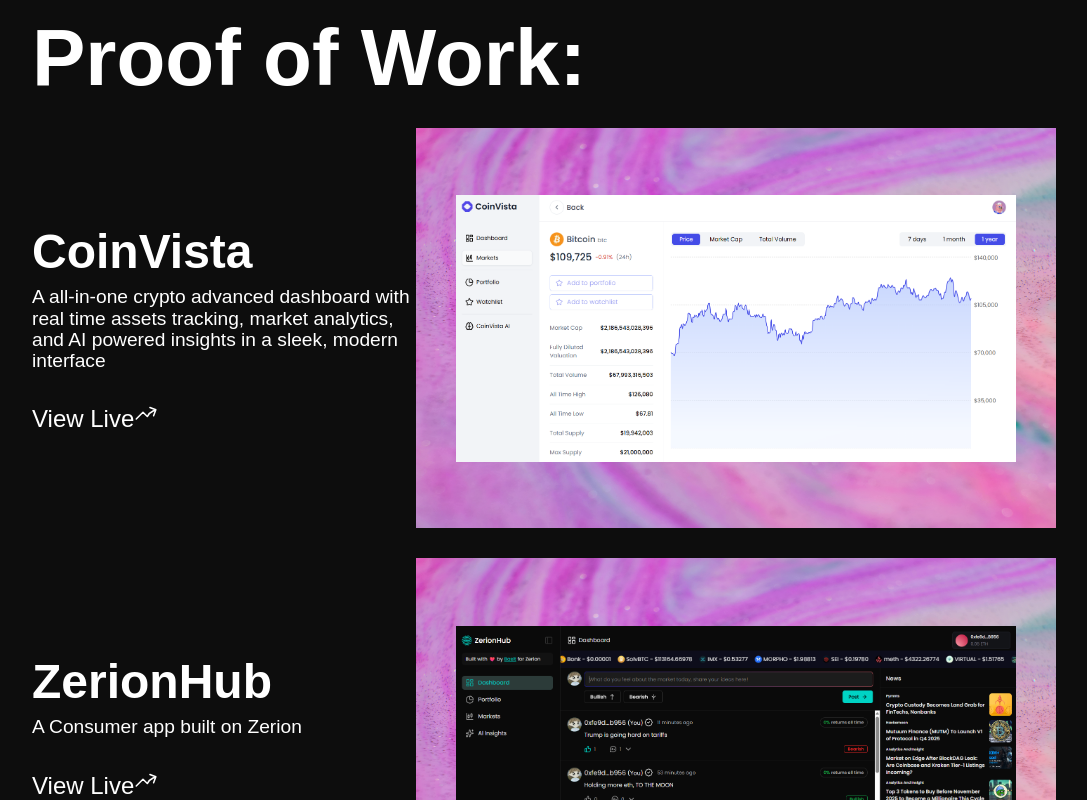
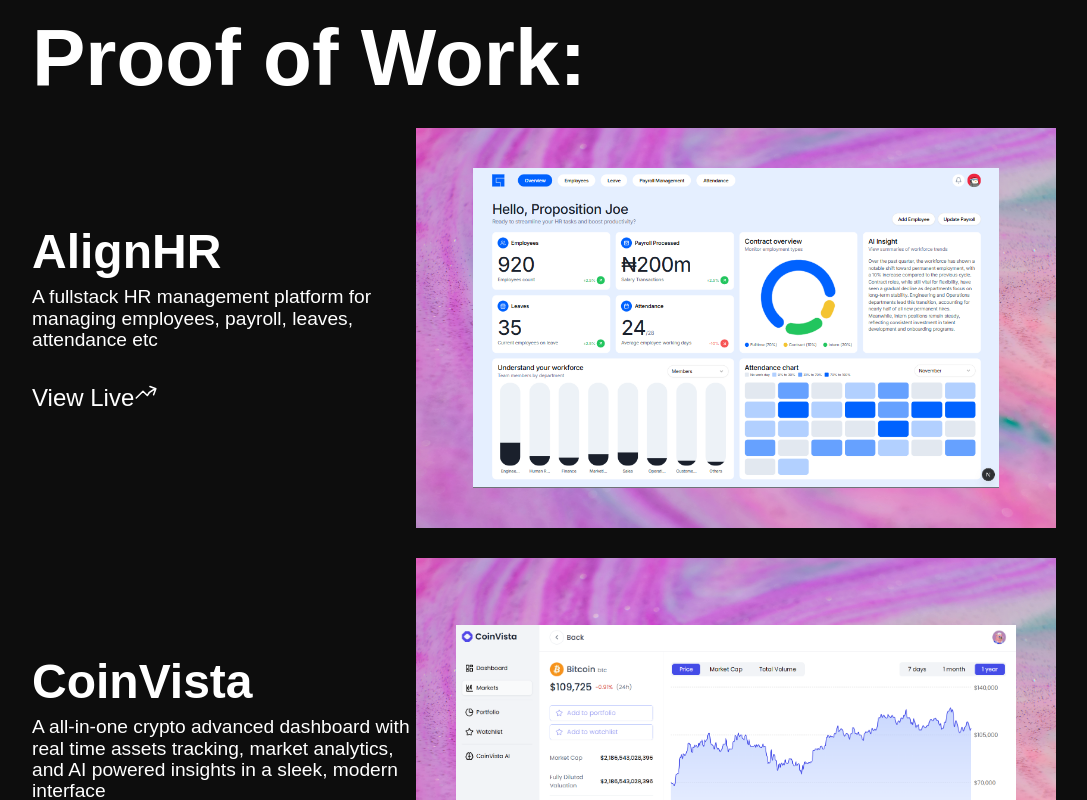
Before and after one commit to Basit46/Web3-portfolio, a React (Vite) app: page / in a window 1280 px wide. Shown: the part 1280-2080 px from the top of the page, without its empty margins (96-1183 px from the left). Built offline with nearby package versions, Linux system fonts and the light colour scheme; no server answers; a web font is replaced by a local one.

Commit message:
update: projects

```diff
--- a/src/works.js
+++ b/src/works.js
@@ -6,8 +6,15 @@
 import Harmony from "./assets/Harmony.png";
 import zerionHub from "./assets/zerionHub.png";
 import coinvista from "./assets/coinvista.png";
+import alignhr from "./assets/alignhr.png";
 
 export const projects = [
+  {
+    name: "AlignHR",
+    desc: "A fullstack HR management platform for managing employees, payroll, leaves, attendance etc",
+    img: alignhr,
+    link: "https://align-hr.vercel.app/",
+  },
   {
     name: "CoinVista",
     desc: "A all-in-one crypto advanced dashboard with real time assets tracking, market analytics, and AI powered insights in a sleek, modern interface",
```
Also changed, not shown: src/assets/alignhr.png (added).
